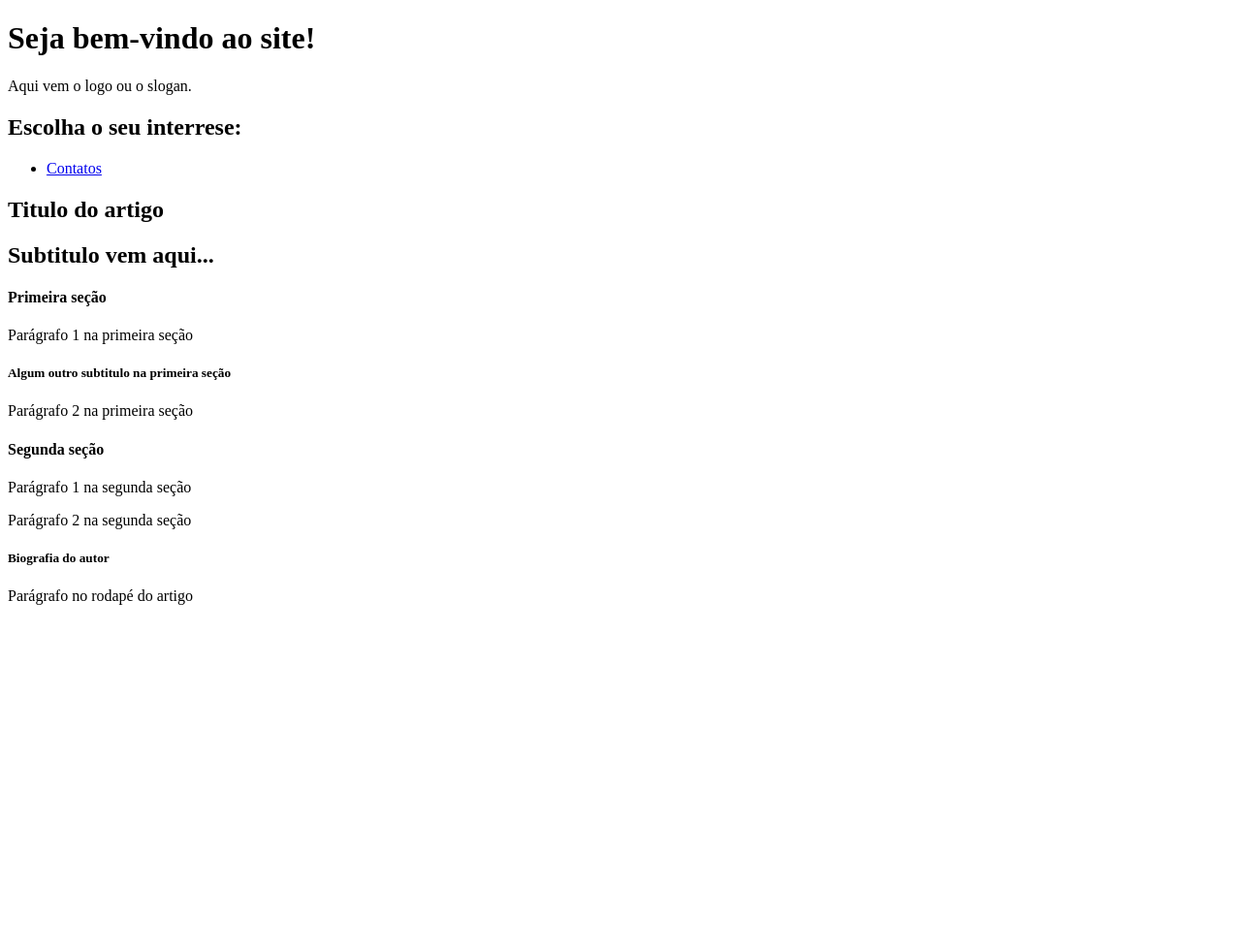
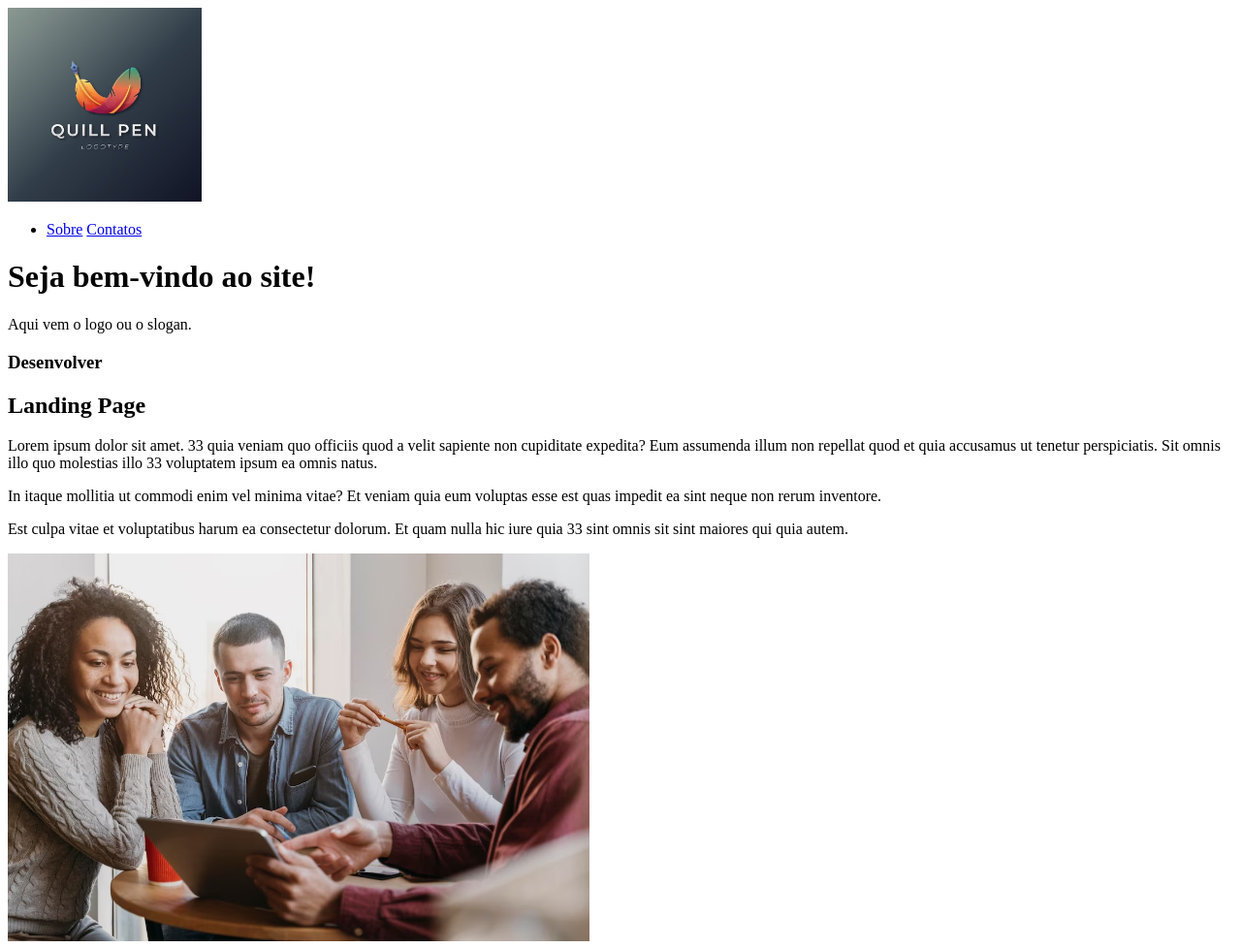
Before and after one commit to duarte-arthur21/Desafio01, a plain HTML site: page index.html in a window 1280 px wide. Shown: the whole page at 97% size. Before the commit the page ends 800 px from the top, so only its background shows below. Drawn offline with Linux system fonts and the light colour scheme.

Commit message:
Criei pagina de contatos

```diff
--- a/index.html
+++ b/index.html
@@ -7,43 +7,57 @@
   </head>
   <body>
     <header>
+      <section>
+        <img
+          src="./images/modelo-de-design-de-caneta-de-pena-gradiente_23-2149837194.avif"
+          alt=""
+          height="200px"
+        />
+
+        <nav>
+          <ul>
+            <li>
+              <a href="about.html">Sobre</a>
+              <a href="contatos.html">Contatos</a>
+            </li>
+          </ul>
+        </nav>
+      </section>
       <h1>Seja bem-vindo ao site!</h1>
       <p>Aqui vem o logo ou o slogan.</p>
     </header>
 
-    <nav>
-      <header>
-        <h2>Escolha o seu interrese:</h2>
-      </header>
-      <ul>
-        <li><a href="contatos.html">Contatos</a></li>
-      </ul>
-    </nav>
+    <main>
+      <section>
+        <article>
+          <h1>Desenvolver</h1>
+          <h2>Landing Page</h2>
+          <p>
+            Lorem ipsum dolor sit amet. 33 quia veniam quo officiis quod a velit
+            sapiente non cupiditate expedita? Eum assumenda illum non repellat
+            quod et quia accusamus ut tenetur perspiciatis. Sit omnis illo quo
+            molestias illo 33 voluptatem ipsum ea omnis natus.
+          </p>
+          <p>
+            In itaque mollitia ut commodi enim vel minima vitae? Et veniam quia
+            eum voluptas esse est quas impedit ea sint neque non rerum
+            inventore.
+          </p>
+          <p>
+            Est culpa vitae et voluptatibus harum ea consectetur dolorum. Et
+            quam nulla hic iure quia 33 sint omnis sit sint maiores qui quia
+            autem.
+          </p>
+        </article>
 
-    <article>
-      <header>
-        <h1>Titulo do artigo</h1>
-        <h2>Subtitulo vem aqui...</h2>
-      </header>
-
-      <section>
-        <h4>Primeira seção</h4>
-        <p>Parágrafo 1 na primeira seção</p>
-
-        <h5>Algum outro subtitulo na primeira seção</h5>
-        <p>Parágrafo 2 na primeira seção</p>
+        <figcaption>
+          <img src="./images/peoples.avif" width="600px" alt="" />
+        </figcaption>
       </section>
-
-      <section>
-        <h4>Segunda seção</h4>
-        <p>Parágrafo 1 na segunda seção</p>
-        <p>Parágrafo 2 na segunda seção</p>
-      </section>
-    </article>
+    </main>
 
     <footer>
-      <h5>Biografia do autor</h5>
-      <p>Parágrafo no rodapé do artigo</p>
+      <section></section>
     </footer>
   </body>
 </html>
```
Also changed, not shown: Form.html (added, +39 -0 lines), about.html (added, +52 -0 lines), contatos.html (+29 -31 lines), images/modelo-de-design-de-caneta-de-pena-gradiente_23-2149837194.avif (added), images/peoples.avif (added).
